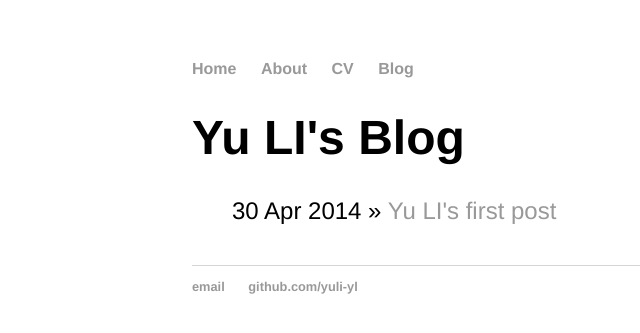
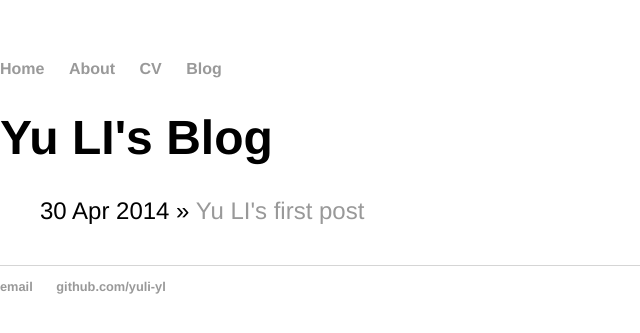
Before and after one commit to yuli-yl/yuli-ly.github.io, a Jekyll site: the page built from blog/index.html, in a window 1280 px wide. Shown: the top 333 px of the page, without its empty margins (0-640 px from the left). Built offline with Jekyll 4.4.1, drawn with Linux system fonts in a browser that asks for light colours.

Commit message:
Update main.css

```diff
--- a/css/main.css
+++ b/css/main.css
@@ -1,7 +1,7 @@
 body {
     font-family:'Helvetica', 'Arial', 'Sans-Serif';
     margin: 60px auto;
-    width: 70%;
+/*     width: 70%; */
 }
 nav ul, footer ul {
     font-family:'Helvetica', 'Arial', 'Sans-Serif';
```
